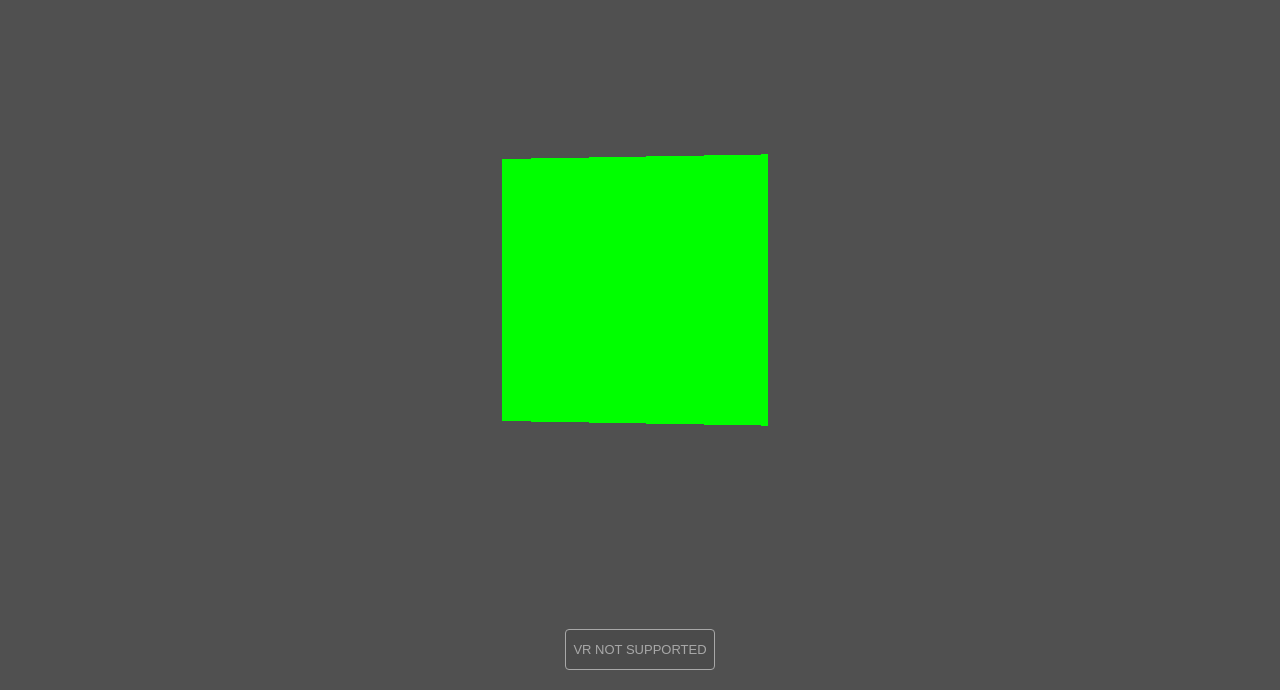
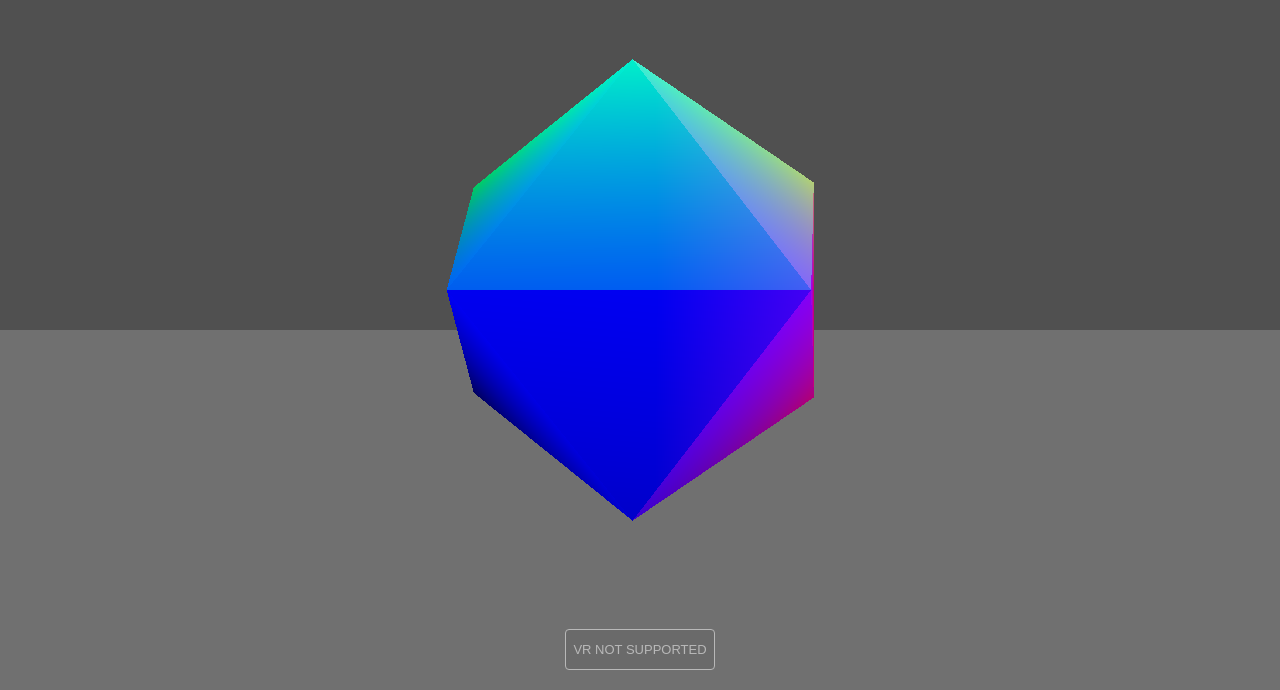
Before and after one commit to shraiwi/lcs-horror, a plain HTML site: page index.html in a window 1280 px wide. Shown: the part 110-800 px from the top of the page. Drawn offline with Linux system fonts and the light colour scheme.

Commit message:
Added basic scene and online shader loading

```diff
--- /dev/null
+++ b/glsl/lit_vertex.glsl
@@ -0,0 +1,24 @@
+
+uniform vec3 vertexColor;
+uniform vec3 sunDirection;
+
+smooth out vec3 vert_ViewNormal;
+smooth out vec3 vert_WorldNormal;
+smooth out vec3 vert_Color;
+smooth out vec3 vert_NDC;
+
+smooth out float vert_LightIntensity;
+
+void main() {
+    gl_Position = projectionMatrix * modelViewMatrix * vec4(position, 1.0);
+
+    vert_NDC = gl_Position.xyz;
+
+    vert_WorldNormal = (modelMatrix * vec4(normal, 1.0)).xyz;
+    vert_ViewNormal = normalize(
+        (projectionMatrix * modelViewMatrix * vec4(normal, 1.0)).xyz
+    );
+
+    vert_Color = sin(vert_ViewNormal + vert_NDC);
+    //vert_Color.rg = sin(uv * 20.0);
+}
--- /dev/null
+++ b/glsl/test/frag.glsl
@@ -0,0 +1,17 @@
+
+smooth in vec3 vert_ViewNormal;
+smooth in vec3 vert_WorldNormal;
+smooth in vec3 vert_Color;
+smooth in vec3 vert_NDC;
+
+void main() {
+    float vertDot = max(
+        dot(
+            vert_WorldNormal,
+            normalize(vec3(0.0, 1.0, 1.0))
+        ),
+        0.1
+    );
+    //gl_FragColor.rgb = vertDot * vert_Color;
+    gl_FragColor.rgb = vert_Color;
+}
--- a/index.html
+++ b/index.html
@@ -1,4 +1,4 @@
-<!doctype html>
+<!DOCTYPE html>
 
 <html lang="en">
 
--- a/js/VRApp.js
+++ b/js/VRApp.js
@@ -1,5 +1,40 @@
 /// <reference path="VRButton.js"/>
 /// <reference path="three.js"/>
+
+// some basic utilities
+class Utils {
+
+    // basic shader options
+    static SHADER_FETCH_OPTS = {
+        method: "GET",
+        mode: "cors",
+    }
+
+    // asynchronously loads a ShaderMaterial from a specific network location
+    static async loadShaderFolder(folderUrl, vertUrl = null, fragUrl = null, opts = {}) {
+        await Promise.all([
+            fetch(vertUrl || folderUrl + "/vert.glsl", Utils.SHADER_FETCH_OPTS).then(
+                async (res) => {
+                    if (res.status === 200) {
+                        opts.vertexShader = await res.text();
+                        console.info("Loaded vertex shader from %s", res.url);
+                    }
+                    else console.warn("Could not find vertex shader at %s", res.url);
+                }
+            ),
+            fetch(fragUrl || folderUrl + "/frag.glsl", Utils.SHADER_FETCH_OPTS).then(
+                async (res) => {
+                    if (res.status === 200) {
+                        opts.fragmentShader = await res.text();
+                        console.info("Loaded fragment shader from %s", res.url);
+                    }
+                    else console.warn("Could not find fragment shader at %s", res.url);
+                 }
+            ),
+        ]);
+        return new THREE.ShaderMaterial(opts);
+    }
+}
 
 class VRApp {
     constructor() {
@@ -11,7 +46,7 @@ class VRApp {
         this.webgl = new THREE.WebGLRenderer();
         this.webgl.lastFrameTime = 0.0;
 
-        this.frameClock = new THREE.Clock(false);
+        this.frameClock = new THREE.Clock();
 
         // init scene
 
@@ -19,16 +54,31 @@ class VRApp {
 
         this.scene.background = new THREE.Color(0x505050);
 
-        if (true) {
+        // load scene asynchronously
+        (async () => {
+
+            // spinning cube
             const cubeMesh = new THREE.Mesh(
-                new THREE.BoxGeometry(),
-                new THREE.MeshBasicMaterial({ color: 0x00ff00, }),
+                new THREE.IcosahedronGeometry(),
+                await Utils.loadShaderFolder("glsl/test", "glsl/lit_vertex.glsl"),
             );
             cubeMesh.onAfterRender = () => {
                 cubeMesh.rotation.y += Math.PI * 0.5 * this.webgl.lastFrameTime;
             }
             this.scene.add(cubeMesh);
-        }
+
+            // floor
+            const floorMesh = new THREE.Mesh(
+                new THREE.PlaneGeometry(100, 100),
+                new THREE.MeshBasicMaterial({ color: 0x707070, }),
+            );
+            floorMesh.position.y = -1.0;
+            floorMesh.rotation.x = -Math.PI * 0.5;
+
+            this.scene.add(floorMesh);
+
+            //console.log(JSON.stringify(this.scene.toJSON()))
+        })();
 
         // init WebGL
         this.webgl.setSize(window.innerWidth, window.innerHeight);
@@ -53,7 +103,7 @@ class VRApp {
     }
 
     animate() {
-        this.frameClock.autoStart = true;
+        //this.frameClock.autoStart = true;
         this.webgl.lastFrameTime = this.frameClock.getDelta();
 
         this.webgl.render(this.scene, this.camera);
```
Also changed, not shown: glsl/floor/frag.glsl (added, +13 -0 lines).
